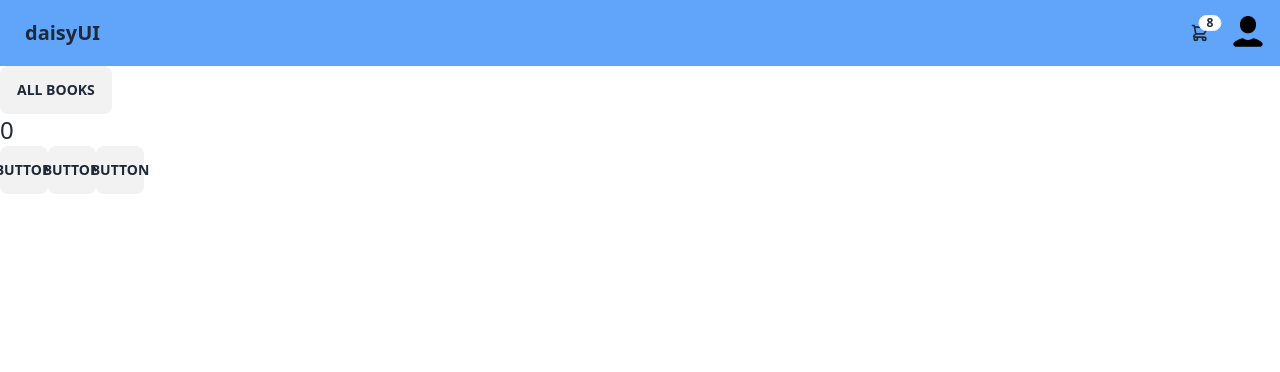
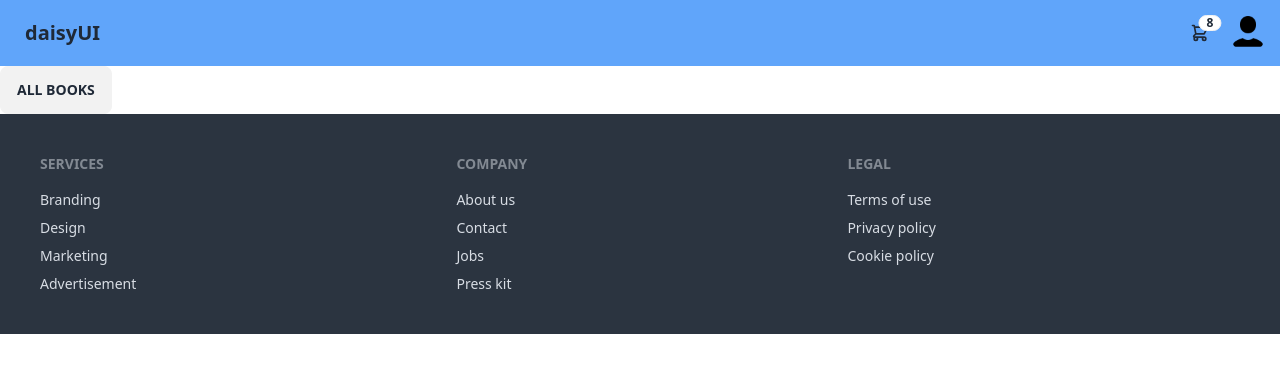
Before and after one commit to kdipto1/book-catalog-client, a React (Vite) app: page / in a window 1280 px wide. Shown: the top 372 px of the page. Built offline with nearby package versions, Linux system fonts and the light colour scheme; no server answers.

Commit message:
Footer added , apiSlice modified

```diff
--- a/src/App.tsx
+++ b/src/App.tsx
@@ -1,26 +1,9 @@
 import MainLayout from "./layouts/MainLayout";
-import { useGetBooksQuery } from "./redux/features/book/bookApi";
-import { decrement, increment } from "./redux/features/count/counterSlice";
-import { useAppDispatch, useAppSelector } from "./redux/hook";
 
 function App() {
-  const { value } = useAppSelector((state) => state.counter);
-  const dispatch = useAppDispatch();
-  // eslint-disable-next-line @typescript-eslint/no-unsafe-assignment
-
   return (
     <>
       <MainLayout />
-      <h1 className="text-2xl">{value}</h1>
-      <button onClick={() => dispatch(increment())} className="btn btn-square">
-        {" "}
-        Button
-      </button>
-      <button onClick={() => dispatch(decrement())} className="btn btn-square">
-        {" "}
-        Button
-      </button>
-      <button className="btn btn-square"> Button</button>
     </>
   );
 }
--- a/src/components/Home/HomeBooks.tsx
+++ b/src/components/Home/HomeBooks.tsx
@@ -19,7 +19,7 @@
       publicationDate: new Date(item.publicationDate),
     })) || [];
   return (
-    <div className="grid grid-cols-4 gap-3 pt-4 bg-slate-950">
+    <div className="grid grid-cols-4 gap-3 pt-4 bg-green-400">
       {books?.map((book: IBook) => (
         <BookCard key={book._id} book={book} />
       ))}
--- /dev/null
+++ b/src/layouts/Footer.tsx
@@ -0,0 +1,28 @@
+import React from "react";
+
+export default function Footer() {
+  return (
+    <footer className="footer p-10 bg-neutral text-neutral-content">
+      <div>
+        <span className="footer-title">Services</span>
+        <a className="link link-hover">Branding</a>
+        <a className="link link-hover">Design</a>
+        <a className="link link-hover">Marketing</a>
+        <a className="link link-hover">Advertisement</a>
+      </div>
+      <div>
+        <span className="footer-title">Company</span>
+        <a className="link link-hover">About us</a>
+        <a className="link link-hover">Contact</a>
+        <a className="link link-hover">Jobs</a>
+        <a className="link link-hover">Press kit</a>
+      </div>
+      <div>
+        <span className="footer-title">Legal</span>
+        <a className="link link-hover">Terms of use</a>
+        <a className="link link-hover">Privacy policy</a>
+        <a className="link link-hover">Cookie policy</a>
+      </div>
+    </footer>
+  );
+}
--- a/src/layouts/MainLayout.tsx
+++ b/src/layouts/MainLayout.tsx
@@ -1,12 +1,14 @@
 import React from "react";
 import { Outlet } from "react-router-dom";
 import Navbar from "./Navbar";
+import Footer from "./Footer";
 
 export default function MainLayout() {
   return (
     <div>
-      {<Navbar />}
-      {<Outlet />}{" "}
+      <Navbar />
+      <Outlet />
+      <Footer />
     </div>
   );
 }
--- a/src/redux/api/apiSlice.ts
+++ b/src/redux/api/apiSlice.ts
@@ -6,11 +6,7 @@
   baseQuery: fetchBaseQuery({
     baseUrl: "http://localhost:5000/api/v1",
     prepareHeaders: (headers, { getState }) => {
-      // Retrieve the user token from Redux state
-      const state = getState() as RootState;
-      const token = state.userState.accessToken;
-
-      // Set the Authorization header with the user token
+      const token = (getState() as RootState).userState.accessToken;
       if (token) {
         headers.set("Authorization", token);
       }
```
